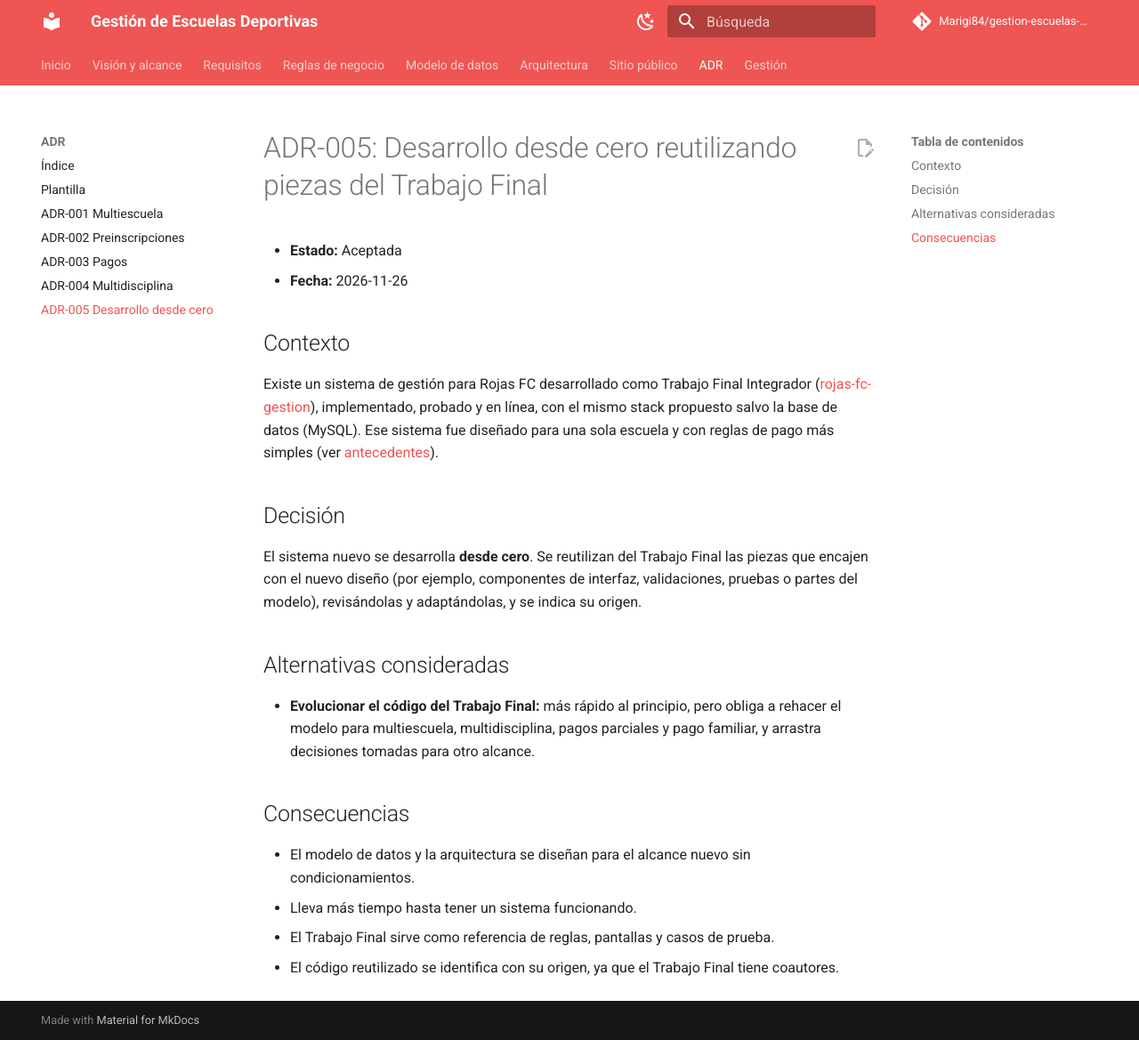
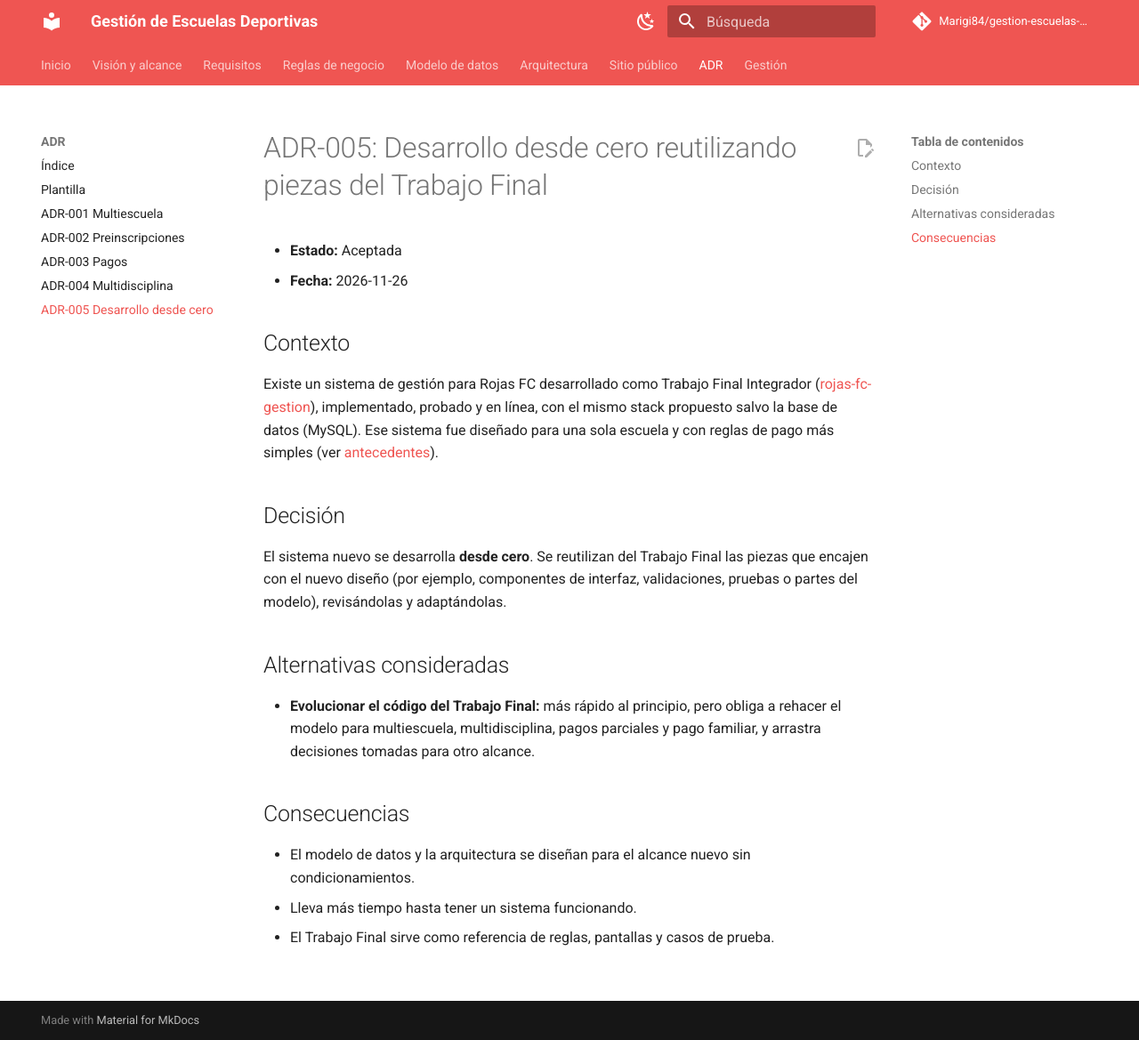
Before and after one commit to Marigi84/gestion-escuelas-deportivas, an MkDocs documentation site: the page built from docs/adr/0005-desarrollo-desde-cero.md, in a window 1280 px wide and 1169 px high. Shown: the whole window at 89% size. Built offline with MkDocs 1.6.1 and Material for MkDocs 9.7.7, drawn with Linux system fonts in a browser that asks for light colours; comment, search, counter and statistics services are not loaded.

Commit message:
docs: ajustar ADR-005 sobre reutilización de código

```diff
--- a/docs/adr/0005-desarrollo-desde-cero.md
+++ b/docs/adr/0005-desarrollo-desde-cero.md
@@ -9,7 +9,7 @@ Existe un sistema de gestión para Rojas FC desarrollado como Trabajo Final Inte
 
 ## Decisión
 
-El sistema nuevo se desarrolla **desde cero**. Se reutilizan del Trabajo Final las piezas que encajen con el nuevo diseño (por ejemplo, componentes de interfaz, validaciones, pruebas o partes del modelo), revisándolas y adaptándolas, y se indica su origen.
+El sistema nuevo se desarrolla **desde cero**. Se reutilizan del Trabajo Final las piezas que encajen con el nuevo diseño (por ejemplo, componentes de interfaz, validaciones, pruebas o partes del modelo), revisándolas y adaptándolas.
 
 ## Alternativas consideradas
 
@@ -20,4 +20,3 @@ El sistema nuevo se desarrolla **desde cero**. Se reutilizan del Trabajo Final l
 - El modelo de datos y la arquitectura se diseñan para el alcance nuevo sin condicionamientos.
 - Lleva más tiempo hasta tener un sistema funcionando.
 - El Trabajo Final sirve como referencia de reglas, pantallas y casos de prueba.
-- El código reutilizado se identifica con su origen, ya que el Trabajo Final tiene coautores.
```
